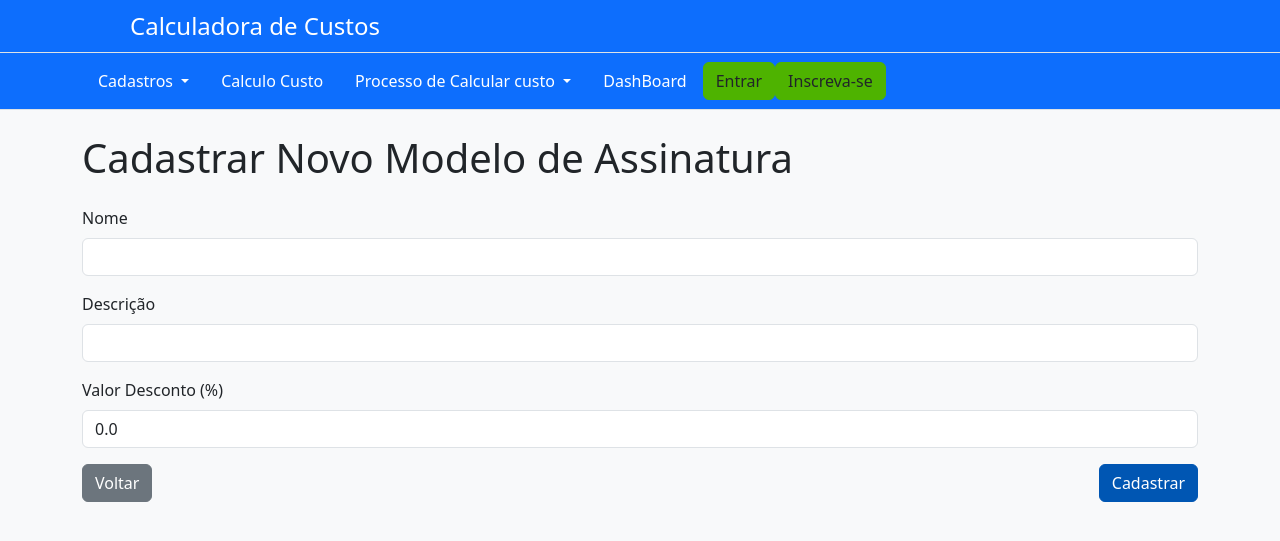
After one commit to jalcoforado/calculadora, a Django app: page /cadastrarmodeloassinatura in a window 1280 px wide. The commit adds this page. Shown: the top 541 px of the page. Run offline with Django 5.2, Linux system fonts and the light colour scheme; some libraries are stand-ins or nearby versions.

Commit message:
Atualizações dos passos a passos do sistemas

```diff
--- a/AppCalculadora/form.py
+++ b/AppCalculadora/form.py
@@ -1,7 +1,7 @@
 from cmath import e
 from datetime import date
 from django import forms
-from .models import ComportamentoCusto, Custo, CustoDataCenter, EmpresaCusto, RecursoDataCenter, TipoCusto, FuncaoCusto
+from .models import ComportamentoCusto, Custo, CustoDataCenter, EmpresaCusto, ModeloAssinatura, RecursoDataCenter, TipoCusto, FuncaoCusto
 from .models import Empresa, TipoRecurso, Recurso, Servico, ServicoRecurso
 
 
@@ -115,12 +115,13 @@ class EmpresaCustoForm(forms.ModelForm):
 class RecursoDataCenterForm(forms.ModelForm):
     class Meta:
         model = RecursoDataCenter
-        fields = ['empresa', 'recurso', 'valor', 'detalhe']
+        fields = ['empresa', 'recurso', 'valor', 'detalhe', 'percentual_finops']
         widgets = {
             'empresa': forms.Select(attrs={'class': 'form-control'}),
             'recurso': forms.Select(attrs={'class': 'form-control'}),
             'valor': forms.NumberInput(attrs={'class': 'form-control'}),
             'detalhe': forms.TextInput(attrs={'class': 'form-control'}),
+            'percentual_finops': forms.TextInput(attrs={'class': 'form-control'}),
         }
 
 
@@ -133,3 +134,25 @@ class ServicoRecursoForm(forms.ModelForm):
             'recurso': forms.TextInput(attrs={'class': 'form-control'}),
             'quantidade': forms.NumberInput(attrs={'class': 'form-control'}),
         }
+
+class ModeloAssinaturaForm(forms.ModelForm):
+    class Meta:
+        model = ModeloAssinatura
+        fields = ['nome', 'descricao', 'valor_desconto']
+        widgets = {
+            'nome': forms.TextInput(attrs={'class': 'form-control'}),
+            'descricao': forms.TextInput(attrs={'class': 'form-control'}),
+            'valor_desconto': forms.NumberInput(attrs={'class': 'form-control', 'step': '0.01'}),
+        }
+class RecursoDataCenterFinopsForm(forms.ModelForm):
+    class Meta:
+        model = RecursoDataCenter
+        fields = [
+            'empresa',
+            'recurso',
+            'valor',
+            'detalhe',
+            'percentual_finops',
+            'custo_total_aplicado',
+            'valor_unitario'
+        ]
--- a/AppCalculadora/models.py
+++ b/AppCalculadora/models.py
@@ -1,3 +1,4 @@
+from decimal import Decimal, InvalidOperation
 from django.db import models
 
 # Create your models here.
@@ -157,6 +158,36 @@ class RecursoDataCenter(models.Model):
     recurso = models.ForeignKey('Recurso', on_delete=models.CASCADE, related_name='Recurso', null=True, blank=True, default=None)
     valor = models.DecimalField(max_digits=12, decimal_places=2, verbose_name="Valor Anual", default=0.00)
     detalhe = models.CharField(max_length=255, verbose_name="Unidade de Medida")
+    percentual_finops = models.DecimalField(max_digits=5, decimal_places=2, default=0.00)
+    custo_total_aplicado = models.DecimalField(max_digits=12, decimal_places=2, default=0.00)
+    valor_unitario = models.DecimalField(max_digits=12, decimal_places=2, default=0.00)
+    def save(self, *args, **kwargs):
+        try:
+            # Calcular o somatório do campo valor para todos os registros da mesma empresa
+            total_valor = EmpresaCusto.objects.filter(empresa=self.empresa).aggregate(total=models.Sum('valor'))['total'] or Decimal('0.00')
+
+            # Certificar que total_valor e percentual_finops são do tipo Decimal
+            total_valor = Decimal(total_valor)
+            percentual_finops = Decimal(self.percentual_finops)
+            custo_total = (total_valor * percentual_finops)/100
+            # Calcular o custo_total_aplicado e unitário
+            self.custo_total_aplicado = custo_total
+            self.valor_unitario = (custo_total / self.valor)
+        except InvalidOperation:
+            # Tratar a exceção de operação inválida
+            self.custo_total_aplicado = Decimal('0.00')
+
+        # Chamar o método save original
+        super(RecursoDataCenter, self).save(*args, **kwargs)
 
     def __str__(self):
         return f"{self.empresa.nome} -  {self.valor} - {self.detalhe}"
+
+# 5 Modelo de assinatura
+class ModeloAssinatura(models.Model):
+    nome = models.CharField(max_length=255)
+    descricao = models.CharField(max_length=255)
+    valor_desconto = models.DecimalField(max_digits=5, decimal_places=2, verbose_name="Valor Anual", default=0.00)
+
+    def __str__(self):
+        return f"{self.nome} - {self.valor_desconto}"
--- /dev/null
+++ b/AppCalculadora/templates/ModeloAssinatura/cadastrar_modelo_assinatura.html
@@ -0,0 +1,28 @@
+{% extends 'base.html' %}
+
+{% load form_tags %}
+
+{% block content %}
+<div class="container mt-4">
+    <h1 class="page-title">Cadastrar Novo Modelo de Assinatura</h1>
+    <form method="post" class="mt-4">
+        {% csrf_token %}
+        <div class="mb-3">
+            <label for="id_nome" class="form-label">Nome</label>
+            {{ form.nome|add_class:"form-control" }}
+        </div>
+        <div class="mb-3">
+            <label for="id_descricao" class="form-label">Descrição</label>
+            {{ form.descricao|add_class:"form-control" }}
+        </div>
+        <div class="mb-3">
+            <label for="id_valor_desconto" class="form-label">Valor Desconto (%)</label>
+            {{ form.valor_desconto|add_class:"form-control" }}
+        </div>
+        <div class="d-flex justify-content-between">
+            <a href="{% url 'listarModeloAssinatura' %}" class="btn btn-secondary">Voltar</a>
+            <button type="submit" class="btn btn-primary">Cadastrar</button>
+        </div>
+    </form>
+</div>
+{% endblock %}
--- a/AppCalculadora/templates/base.html
+++ b/AppCalculadora/templates/base.html
@@ -78,7 +78,7 @@
 
                                 <li><a class="dropdown-item" href="{% url 'listarServico' %}">4. Atribuição da capacidade do datacenter aos serviços prestados em nuvem</a></li>
 
-                                <li><a class="dropdown-item" href="{% url 'listarCusto' %}">5. Definição dos tipos de assinatura</a></li>
+                                <li><a class="dropdown-item" href="{% url 'listarModeloAssinatura' %}">5. Definição dos modelos  de assinatura</a></li>
                                 <li><a class="dropdown-item" href="{% url 'listarTipoCusto' %}">6. Atrib.FINOP'S à Capac. datacenter</a></li>
                                 <li><a class="dropdown-item" href="{% url 'listarFuncaoCusto' %}">7. Calcular Custos</a>
                                 </li>
--- a/AppCalculadora/templates/recursodatacenter/listar_recurso_datacenter.html
+++ b/AppCalculadora/templates/recursodatacenter/listar_recurso_datacenter.html
@@ -11,6 +11,7 @@
                 <th>Recurso</th>
                 <th>Valor</th>
                 <th>Detalhe</th>
+                <th>Percentual Finops</th>
                 <th>Ações</th>
             </tr>
         </thead>
@@ -18,9 +19,10 @@
             {% for recursoDataCenter in recursosDataCenter %}
             <tr>
                 <td>{{ recursoDataCenter.empresa.nome }}</td>
-                <td>{{ recursoDataCenter.recurso.nome }}</td>
+                <td>{{ recursoDataCenter.recurso.descricao }}</td>
                 <td>{{ recursoDataCenter.valor }}</td>
                 <td>{{ recursoDataCenter.detalhe }}</td>
+                <td>{{ recursoDataCenter.percentual_finops }}</td>
                 <td>
                     <a href="{% url 'editarRecursoDatacenter' recursoDataCenter.pk %}" class="btn btn-primary btn-sm">Editar</a>
                     <a href="{% url 'excluirRecursoDatacenter' recursoDataCenter.pk %}" class="btn btn-danger btn-sm">Excluir</a>
--- a/AppCalculadora/urls.py
+++ b/AppCalculadora/urls.py
@@ -79,4 +79,9 @@ urlpatterns = [
     path('editarservicorecurso/<int:id>/', views.editar_servico_recurso, name='editarServicoRecurso'),
     path('excluirservicorecurso/<int:id>/', views.excluir_servico_recurso, name='excluirServicoRecurso'),
 
+    # Passo 5 ModeloAssinatura
+    path('cadastrarmodeloassinatura', views.cadastrar_modelo_assinatura, name='cadastrarModeloAssinatura'),
+    path('listarmodeloassinatura/', views.listar_modelo_assinatura, name='listarModeloAssinatura'),
+    path('editarmodeloassinatura/<int:pk>/', views.editar_modelo_assinatura, name='editarModeloAssinatura'),
+    path('excluirmodeloassinatura/<int:pk>/', views.excluir_modelo_assinatura, name='excluirModeloAssinatura'),
 ]
--- a/AppCalculadora/views.py
+++ b/AppCalculadora/views.py
@@ -1,8 +1,9 @@
+from decimal import Decimal, InvalidOperation
 from urllib import request
 from django.shortcuts import get_object_or_404, redirect, render
-from AppCalculadora.form import ComportamentoCustoForm, CustoForm, DataCenterCostForm, EmpresaCustoForm, EmpresaForm, FuncaoCustoForm, RecursoDataCenterForm, ServicoRecursoForm,  TipoCustoForm, TipoRecursoForm, RecursoForm, ServicoForm
+from AppCalculadora.form import ComportamentoCustoForm, CustoForm, DataCenterCostForm, EmpresaCustoForm, EmpresaForm, FuncaoCustoForm, ModeloAssinaturaForm, RecursoDataCenterForm, ServicoRecursoForm,  TipoCustoForm, TipoRecursoForm, RecursoForm, ServicoForm
 from django.contrib import messages
-from AppCalculadora.models  import ComportamentoCusto, Custo, CustoDataCenter, EmpresaCusto, RecursoDataCenter, TipoCusto, TipoRecurso, Recurso, Servico
+from AppCalculadora.models  import ComportamentoCusto, Custo, CustoDataCenter, EmpresaCusto, ModeloAssinatura, RecursoDataCenter, TipoCusto, TipoRecurso, Recurso, Servico
 from AppCalculadora.models  import Empresa, FuncaoCusto, ServicoRecurso
 from django.db.models import RestrictedError
 
@@ -456,6 +457,24 @@ def excluir_empresa_custo(request, pk):
 
 
 # 2 passo do modelo
+def calcular_custos(empresa, percentual_finops, valor):
+    try:
+        # Calcular o somatório do campo valor para todos os registros da mesma empresa
+        total_valor = EmpresaCusto.objects.filter(empresa=empresa).aggregate(total=models.Sum('valor'))['total'] or Decimal('0.00')
+
+        # Certificar que total_valor e percentual_finops são do tipo Decimal
+        total_valor = Decimal(total_valor)
+        percentual_finops = Decimal(percentual_finops)
+        custo_total = (total_valor * percentual_finops) / 100
+
+        # Calcular o custo_total_aplicado e unitário
+        custo_total_aplicado = custo_total
+        valor_unitario = (custo_total / valor)
+
+        return custo_total_aplicado, valor_unitario
+    except InvalidOperation:
+        # Tratar a exceção de operação inválida
+        return Decimal('0.00'), Decimal('0.00')
 
 def listar_recurso_datacenter(request):
     empresa_id = request.GET.get('empresa')
@@ -528,3 +547,38 @@ def excluir_servico_recurso(request, id):
         servico_recurso.delete()
         return redirect(reverse('listar_servico_recurso'))
     return render(request, 'servicorecurso/excluir_servico_recurso.html', {'servicorecurso': servico_recurso})
+
+# Modelo Assinatura
+def cadastrar_modelo_assinatura(request):
+    if request.method == 'POST':
+        form = ModeloAssinaturaForm(request.POST)
+        if form.is_valid():
+            form.save()
+            return redirect('listarModeloAssinatura')
+    else:
+        form = ModeloAssinaturaForm()
+
+    return render(request, 'modeloassinatura/cadastrar_modelo_assinatura.html', {'form': form})
+
+def listar_modelo_assinatura(request):
+    modelos = ModeloAssinatura.objects.all()
+    return render(request, 'modeloassinatura/listar_modelo_assinatura.html', {'modelos': modelos})
+
+def editar_modelo_assinatura(request, pk):
+    modelo = get_object_or_404(ModeloAssinatura, pk=pk)
+    if request.method == 'POST':
+        form = ModeloAssinaturaForm(request.POST, instance=modelo)
+        if form.is_valid():
+            form.save()
+            return redirect('listarModeloAssinatura')
+    else:
+        form = ModeloAssinaturaForm(instance=modelo)
+
+    return render(request, 'modeloassinatura/editar_modelo_assinatura.html', {'form': form})
+
+def excluir_modelo_assinatura(request, pk):
+    modelo = get_object_or_404(ModeloAssinatura, pk=pk)
+    if request.method == 'POST':
+        modelo.delete()
+        return redirect('listarModeloAssinatura')
+    return render(request, 'modeloassinatura/excluir_modelo_assinatura.html', {'modelo': modelo})
```
Also changed, not shown: AppCalculadora/templates/ModeloAssinatura/editar_modelo_assinatura.html (added, +28 -0 lines), AppCalculadora/templates/ModeloAssinatura/excluir_modelo_assinatura.html (added, +13 -0 lines), AppCalculadora/templates/ModeloAssinatura/listar_modelo_assinatura.html (added, +34 -0 lines), AppCalculadora/templates/recursodatacenter/cadastrar_recurso_datacenter.html (+8 -0 lines), AppCalculadora/templates/recursodatacenter/editar_recurso_datacenter.html (+8 -0 lines), AppCalculadora/migrations/0003_modeloassinatura.py (added), AppCalculadora/migrations/0004_recursodatacenter_custo_total_aplicado_and_more.py (added), AppCalculadora/migrations/0005_alter_recursodatacenter_custo_total_aplicado_and_more.py (added), db.sqlite3.
